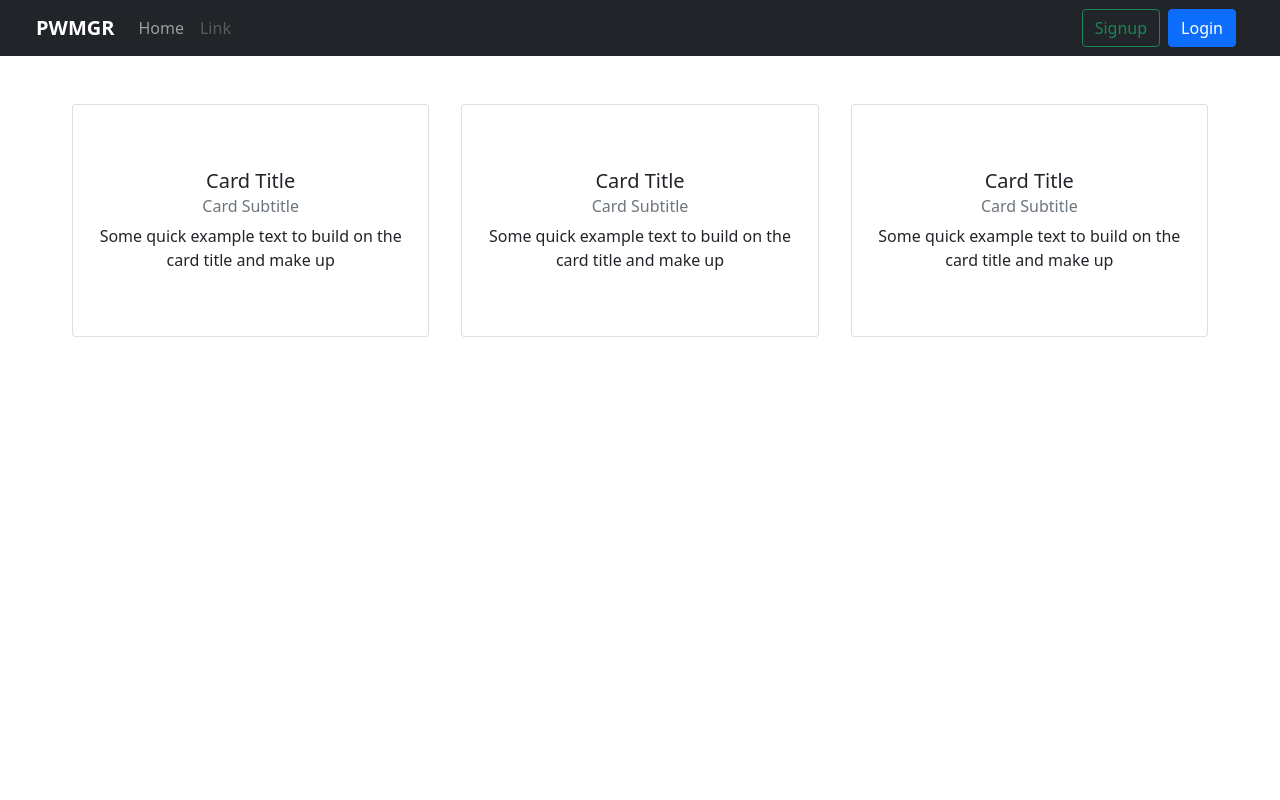
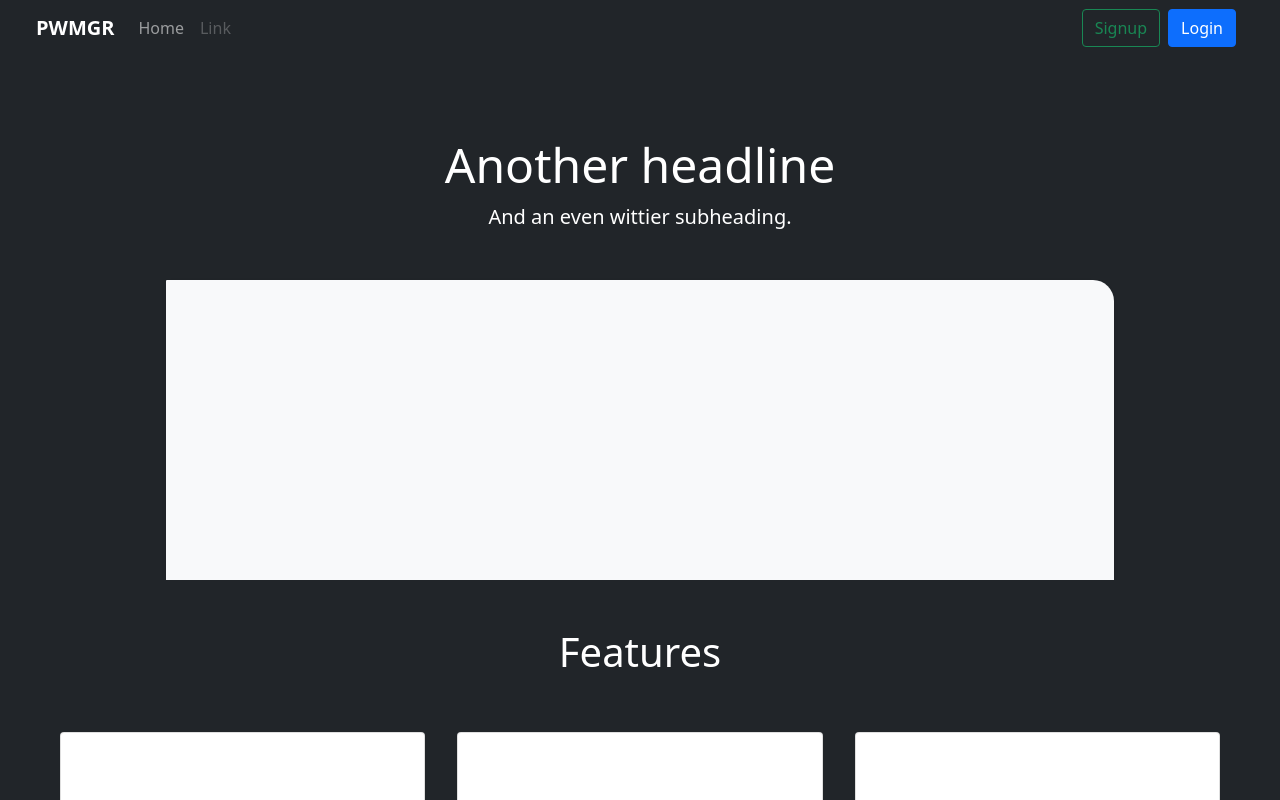
Before and after one commit to f3nrisw0lf/pwmgr, a React (Create React App) app in the folder frontend/: page / in a window 1280 px wide. Shown: the top 800 px of the page. Built offline with nearby package versions, Linux system fonts and the light colour scheme; no server answers; the HTML template or start-up script is replaced by a standard one.

Commit message:
Improved UI: Password, Landing, Add Password

```diff
--- a/frontend/src/components/CreatePasswordForm.js
+++ b/frontend/src/components/CreatePasswordForm.js
@@ -44,7 +44,7 @@ const LoginForm = (props) => {
 
   return (
     <>
-      <Form className="card p-5 m-4" onSubmit={handleSubmit(formOnSubmit)}>
+      <Form className="p-5 m-4" onSubmit={handleSubmit(formOnSubmit)}>
         <h1 className="text-center fw-bold">Add Password</h1>
 
         <Form.Group className="mb-3" controlId="formBasicEmail">
@@ -65,7 +65,7 @@ const LoginForm = (props) => {
           />
         </Form.Group>
 
-        <Form.Group className="mb-3" controlId="formBasicPassword">
+        <Form.Group className="mb-2" controlId="formBasicPassword">
           <Form.Label>Password</Form.Label>
           <Stack direction="horizontal">
             <Form.Control
@@ -79,7 +79,7 @@ const LoginForm = (props) => {
               <Form.Label className="mx-2">Visibility</Form.Label>
             </div>
             <Button
-              className="flex-shrink-1 my-1"
+              className="flex-shrink-1"
               size="sm"
               onClick={generatePassword}>
               Generate Password
@@ -91,12 +91,15 @@ const LoginForm = (props) => {
           <Form.Label>URL</Form.Label>
           {fields.map((field, index) => {
             return (
-              <li key={field.id}>
-                <Form.Control {...register(`urls.${index}.value`)} />
-              </li>
+              <Form.Control
+                key={field.id}
+                {...register(`urls.${index}.value`)}
+              />
             );
           })}
-          <Button onClick={() => append({ value: '' })}>ADD</Button>
+          <Button className="mt-2" onClick={() => append({ value: '' })}>
+            ADD
+          </Button>
         </Form.Group>
 
         <Modal.Footer>
--- a/frontend/src/components/Password.js
+++ b/frontend/src/components/Password.js
@@ -1,5 +1,5 @@
 import { useState, React } from 'react';
-import { Modal, Form, Button, ListGroupItem } from 'react-bootstrap';
+import { Modal, Form, Button, ListGroup } from 'react-bootstrap';
 import { useForm, useFieldArray } from 'react-hook-form';
 import useDeletePassword from 'src/hooks/User/useDeletePassword';
 import useUpdatePassword from 'src/hooks/User/useUpdatePassword';
@@ -59,6 +59,7 @@ const Password = ({ password: data }) => {
               Delete
             </Button>
           </div>
+
           <Modal
             size="lg"
             show={modalShow}
@@ -104,12 +105,17 @@ const Password = ({ password: data }) => {
                   <Form.Label>URLs</Form.Label>
                   {fields.map((field, index) => {
                     return (
-                      <li key={field.id}>
-                        <Form.Control {...register(`urls.${index}.value`)} />
-                      </li>
+                      <Form.Control
+                        key={field.id}
+                        {...register(`urls.${index}.value`)}
+                      />
                     );
                   })}
-                  <Button onClick={() => append({ value: '' })}>ADD</Button>
+                  <Button
+                    className="mt-2"
+                    onClick={() => append({ value: '' })}>
+                    ADD
+                  </Button>
                 </Form.Group>
 
                 <Modal.Footer>
--- a/frontend/src/pages/Landing.js
+++ b/frontend/src/pages/Landing.js
@@ -2,18 +2,36 @@ import React from 'react';
 import { Container, Card, Col, Row } from 'react-bootstrap';
 
 const Landing = () => {
+  const style = {
+    width: '80%',
+    height: '300px',
+    borderRadius: '1px 21px 0 0',
+  };
+
   return (
-    <Container fluid className="">
-      <Row className="my-5 mx-5 gap-2">
+    <>
+      <div className="bg-dark me-md-3 pt-3 px-3 pt-md-5 px-md-5 text-center text-white overflow-hidden w-100">
+        <div className="my-3 py-3">
+          <h2 className="display-5">Another headline</h2>
+          <p className="lead">And an even wittier subheading.</p>
+        </div>
+        <div className="bg-light shadow-sm mx-auto" style={style}></div>
+      </div>
+
+      <Container fluid className="py-5 bg-dark bg-opacity-20">
+        <h1 className="text-center text-white">Features</h1>
+        <Row className="p-5 gap-2">
           <Col sm className="">
             <Card className="py-5">
               <Card.Body className="text-center">
-              <Card.Title>Card Title</Card.Title>
+                <Card.Title className="fw-bold">Lorem Ipsum</Card.Title>
                 <Card.Subtitle className="mb-2 text-muted">
                   Card Subtitle
                 </Card.Subtitle>
                 <Card.Text>
-                Some quick example text to build on the card title and make up
+                  Lorem ipsum dolor sit, amet consectetur adipisicing elit.
+                  Reprehenderit deleniti sint earum rerum alias, iure hic. Atque
+                  praesentium eligendi sapiente!
                 </Card.Text>
               </Card.Body>
             </Card>
@@ -22,12 +40,14 @@ const Landing = () => {
           <Col sm className="">
             <Card className="py-5">
               <Card.Body className="text-center">
-              <Card.Title>Card Title</Card.Title>
+                <Card.Title className="fw-bold">Lorem Ipsum</Card.Title>
                 <Card.Subtitle className="mb-2 text-muted">
                   Card Subtitle
                 </Card.Subtitle>
                 <Card.Text>
-                Some quick example text to build on the card title and make up
+                  Lorem ipsum dolor sit, amet consectetur adipisicing elit.
+                  Reprehenderit deleniti sint earum rerum alias, iure hic. Atque
+                  praesentium eligendi sapiente!
                 </Card.Text>
               </Card.Body>
             </Card>
@@ -36,18 +56,21 @@ const Landing = () => {
           <Col sm className="">
             <Card className="py-5">
               <Card.Body className="text-center">
-              <Card.Title>Card Title</Card.Title>
+                <Card.Title className="fw-bold">Lorem Ipsum</Card.Title>
                 <Card.Subtitle className="mb-2 text-muted">
                   Card Subtitle
                 </Card.Subtitle>
                 <Card.Text>
-                Some quick example text to build on the card title and make up
+                  Lorem ipsum dolor sit, amet consectetur adipisicing elit. Ad
+                  assumenda itaque impedit deleniti adipisci temporibus cum
+                  tempora molestias! Tempore, nam.
                 </Card.Text>
               </Card.Body>
             </Card>
           </Col>
         </Row>
       </Container>
+    </>
   );
 };
 
```
Lines whose indentation alone changed are shown as unchanged.
